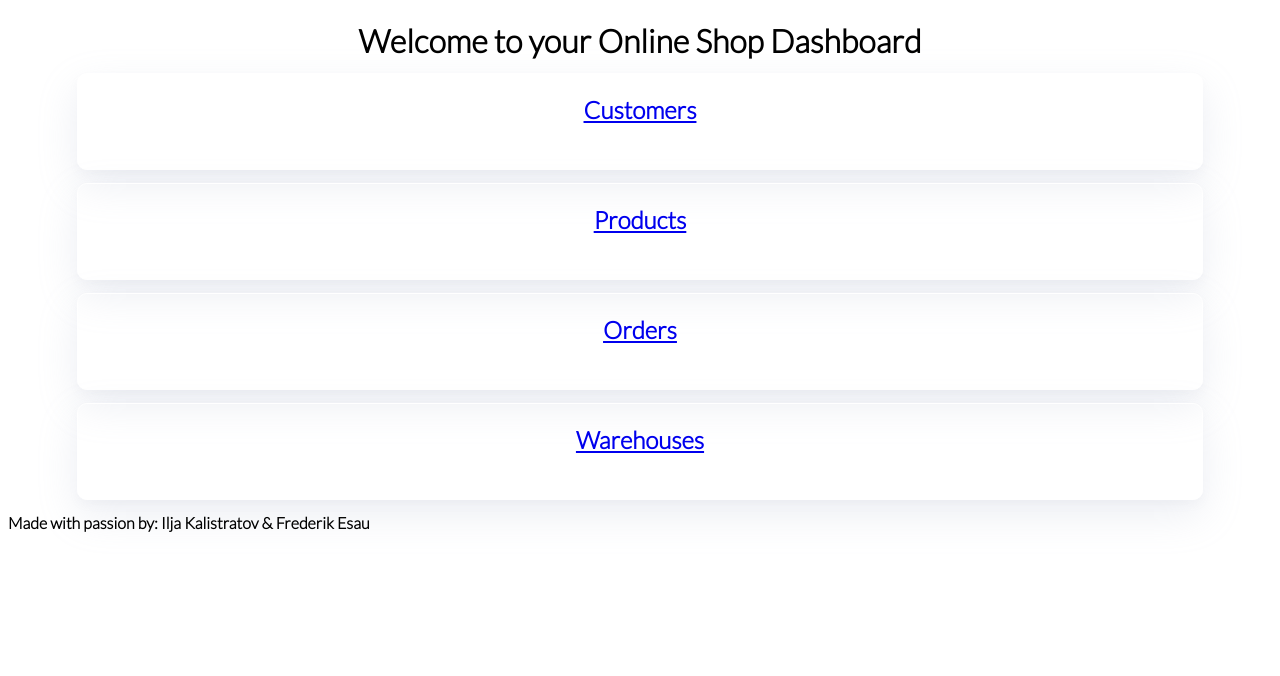
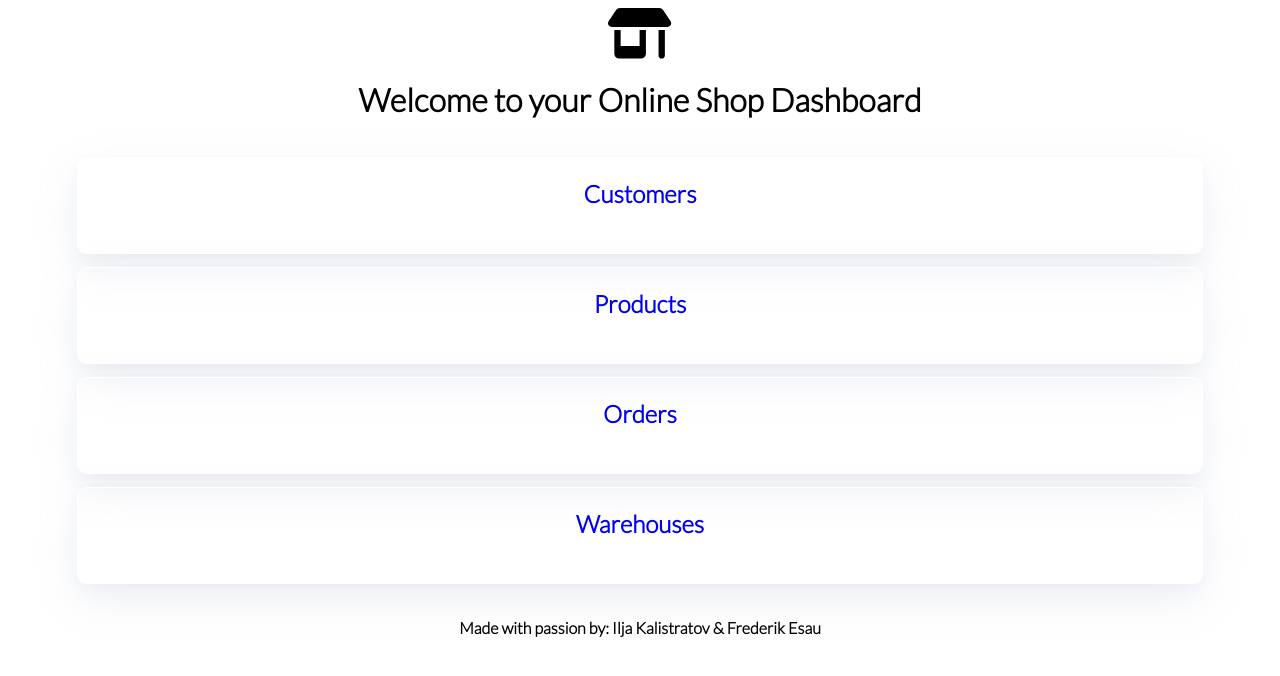
Before and after one commit to OnlineShopDatenbanken/OnlineShop, a Django app: template src/templates/index.html in a window 1280 px wide. Shown: the top 676 px of the page. Run offline with Django 3.2, Linux system fonts and the light colour scheme; the template is opened without the code that fills it, so the values that code supplies are empty.

Commit message:
Edit home screen

```diff
--- a/src/OnlineShop/dashboards/views.py
+++ b/src/OnlineShop/dashboards/views.py
@@ -53,7 +53,6 @@ def products(request):
     totalRevenue = sum(revenues)
     categories = [i[0]for i in revenuePerCategory]
     avgProductRating = contr.productContr.getAverageProductRating()
-    print(avgProductRating)
 
     dict = {
         'graphData': {
--- a/src/static/main.css
+++ b/src/static/main.css
@@ -104,9 +104,14 @@ th {
 footer {
     width: 100%;
     display: flex;
-    align-items: center;
+    justify-content: center;
 }
-footer > h2 {
-    width: 100%;
-    text-align: center;
+
+#homeScreenHeading {
+    padding-bottom: 2%;
+    transition: 0.3s;
 }
+
+.siteLink {
+    text-decoration: none;
+}
--- a/src/templates/index.html
+++ b/src/templates/index.html
@@ -11,27 +11,32 @@
     <link rel="stylesheet" href="{%  static 'main.css' %}">
 </head>
 <body>
-    <h1>Welcome to your Online Shop Dashboard</h1>
-    <a href="/customers">
+    <div style="width: 100%; display: flex; justify-content: center">
+        <svg xmlns="http://www.w3.org/2000/svg" viewBox="0 0 640 512" style="width:5%; height:5%">
+        <!--! Font Awesome Pro 6.1.1 by @fontawesome - https://fontawesome.com License - https://fontawesome.com/license (Commercial License) Copyright 2022 Fonticons, Inc. --><path d="M0 155.2C0 147.9 2.153 140.8 6.188 134.7L81.75 21.37C90.65 8.021 105.6 0 121.7 0H518.3C534.4 0 549.3 8.021 558.2 21.37L633.8 134.7C637.8 140.8 640 147.9 640 155.2C640 175.5 623.5 192 603.2 192H36.84C16.5 192 .0003 175.5 .0003 155.2H0zM64 224H128V384H320V224H384V464C384 490.5 362.5 512 336 512H112C85.49 512 64 490.5 64 464V224zM512 224H576V480C576 497.7 561.7 512 544 512C526.3 512 512 497.7 512 480V224z"/></svg>
+    </div>
+    <h1 id="homeScreenHeading">Welcome to your Online Shop Dashboard</h1>
+
+    <a href="/customers" class="siteLink">
         <div class="container flex" onclick="">
                 <h2>Customers</h2>
         </div>
     </a>
-    <a href="/products">
+    <a href="/products" class="siteLink">
             <div class="container flex" onclick="">
                     <h2>Products</h2>
             </div>
     </a>
-    <a href="/orders">
+    <a href="/orders" class="siteLink">
             <div class="container flex" onclick="">
                     <h2>Orders</h2>
             </div>
     </a>
-    <a href="/warehouses">
+    <a href="/warehouses" class="siteLink">
             <div class="container flex" onclick="">
                     <h2>Warehouses</h2>
             </div>
     </a>
-    <footer>Made with passion by: Ilja Kalistratov & Frederik Esau</footer>
+    <footer><h4>Made with passion by: Ilja Kalistratov & Frederik Esau</h4></footer>
 </body>
 </html>
```
